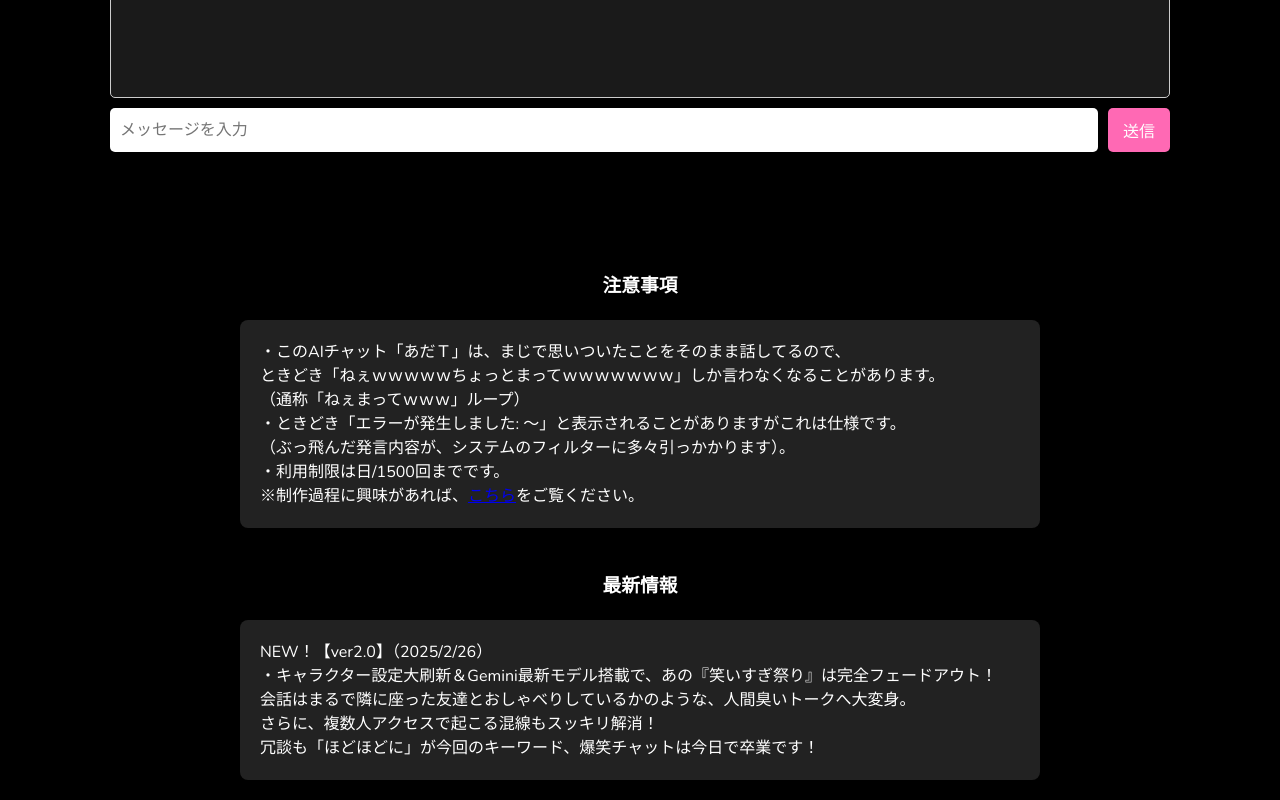
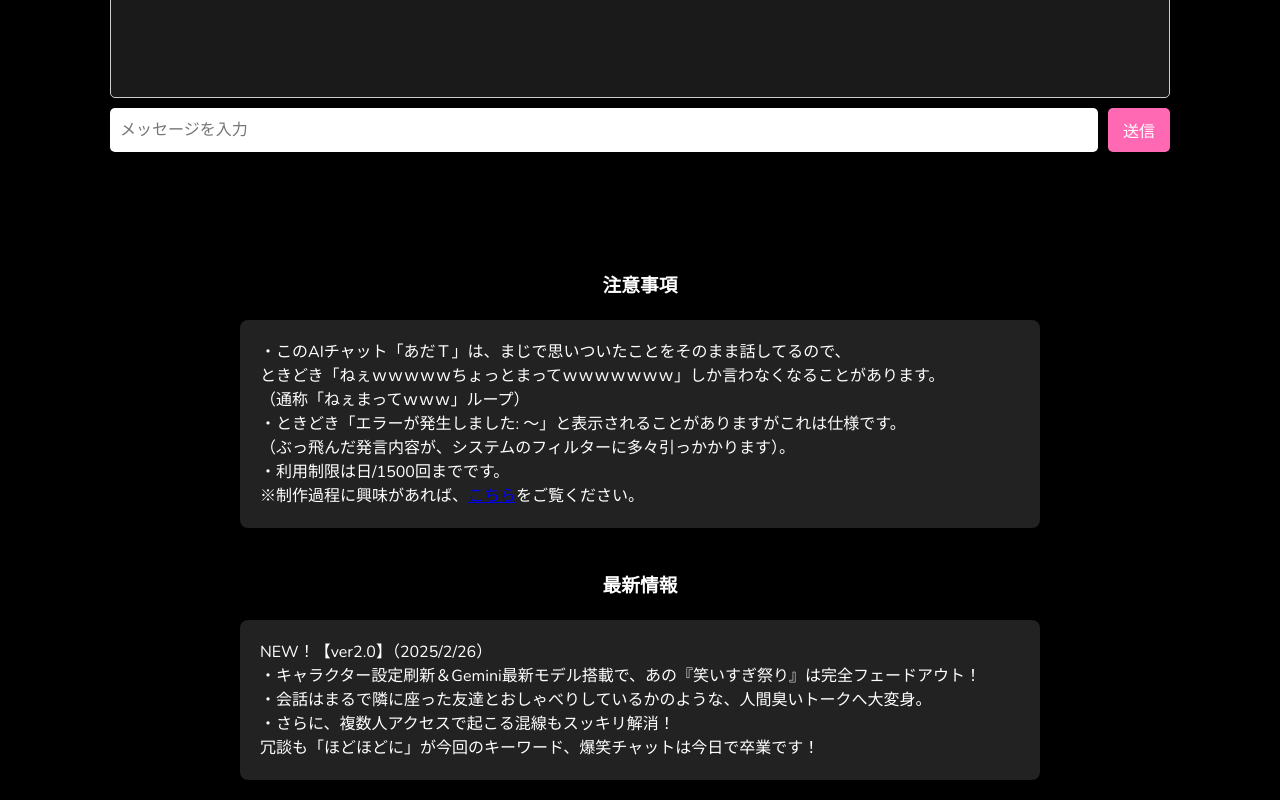
Before and after one commit to omeedayo/omeedayo.github.io, a plain HTML site: page ai_chat.html in a window 1280 px wide. Shown: the part 1358-2158 px from the top of the page. Drawn offline with nearby package versions, Linux system fonts and the light colour scheme.

Commit message:
Update ai_chat.html

```diff
--- a/ai_chat.html
+++ b/ai_chat.html
@@ -149,9 +149,9 @@
     <div class="notice-section">
 
       <p>NEW！【ver2.0】（2025/2/26）<br>
-          ・キャラクター設定大刷新＆Gemini最新モデル搭載で、あの『笑いすぎ祭り』は完全フェードアウト！<br>
-          会話はまるで隣に座った友達とおしゃべりしているかのような、人間臭いトークへ大変身。<br>
-          さらに、複数人アクセスで起こる混線もスッキリ解消！<br>
+          ・キャラクター設定刷新＆Gemini最新モデル搭載で、あの『笑いすぎ祭り』は完全フェードアウト！<br>
+          ・会話はまるで隣に座った友達とおしゃべりしているかのような、人間臭いトークへ大変身。<br>
+          ・さらに、複数人アクセスで起こる混線もスッキリ解消！<br>
           冗談も「ほどほどに」が今回のキーワード、爆笑チャットは今日で卒業です！ </p>
 
     </div>
```
